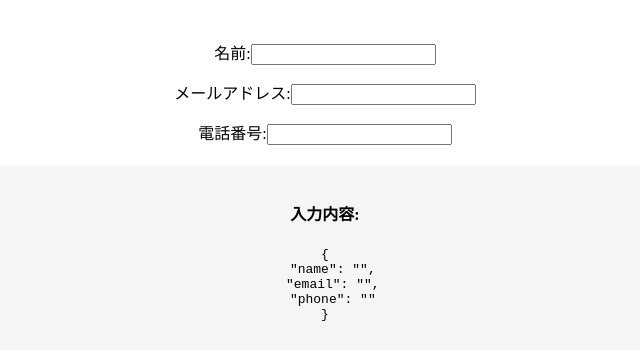
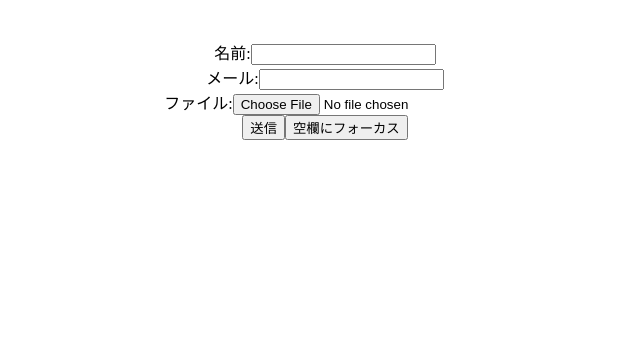
Before and after one commit to k-lib-jpg/react-execrcise, a React (Vite) app: page / in a window 1280 px wide. Shown: the top 360 px of the page, without its empty margins (315-955 px from the left). Built offline with nearby package versions, Linux system fonts and the light colour scheme; the HTML template or start-up script is replaced by a standard one.

Commit message:
practice 22

```diff
--- a/src/App.tsx
+++ b/src/App.tsx
@@ -1,10 +1,10 @@
 import './App.css'
-import ControlledForm from './components/basic/Question21'
+import UncontrolledForm from './components/basic/Question22'
 
 const App = () => {
   return (
     <>
-        <ControlledForm/>
+        <UncontrolledForm/>
     </>
   )
 }
--- /dev/null
+++ b/src/components/basic/Question22.tsx
@@ -0,0 +1,99 @@
+import { useRef, useState } from 'react';
+
+type FileData = {
+    name: string;
+    size: number;
+    type: string;
+};
+
+type SubmittedData = {
+    name: string;
+    email: string;
+    file: FileData | null;
+};
+
+const UncontrolledForm = () => {
+  const nameRef = useRef<HTMLInputElement>(null);
+  const emailRef = useRef<HTMLInputElement>(null);
+  const fileRef = useRef<HTMLInputElement>(null);
+  const [submittedData, setSubmittedData] = useState<SubmittedData | null>(null);
+  const [fileName, setFileName] = useState('');
+
+  const handleSubmit = (e: React.FormEvent<HTMLFormElement>) => {
+    e.preventDefault();
+    // refから値を取得
+    const name = nameRef.current?.value || "";
+    const email = emailRef.current?.value || "";
+    const file = fileRef.current?.files?.[0]
+    ? {
+        name: fileRef.current.files[0].name,
+        size: fileRef.current.files[0].size,
+        type: fileRef.current.files[0].type
+      }
+   : null;
+
+    setSubmittedData({ name, email, file });
+
+};
+
+  const handleFileChange = () => {
+    // ファイル選択処理
+    const file = fileRef.current?.files?.[0];
+    if (file) {
+        setFileName(file.name);
+    } else {
+        setFileName("");
+    }
+  };
+
+  const focusFirstEmpty = () => {
+    // 最初の空フィールドにフォーカス
+    if (!nameRef.current?.value) {
+        nameRef.current?.focus();
+    } else if (!emailRef.current?.value) {
+        emailRef.current?.focus();
+    } else {
+        alert("全てのフィールドが入力されています");
+    }
+  };
+
+  return (
+    <div>
+      <form onSubmit={handleSubmit}>
+        <div>
+          <label>名前:</label>
+          <input ref={nameRef} type="text" />
+        </div>
+
+        <div>
+          <label>メール:</label>
+          <input ref={emailRef} type="email" />
+        </div>
+
+        <div>
+          <label>ファイル:</label>
+          <input
+            ref={fileRef}
+            type="file"
+            onChange={handleFileChange}
+          />
+          {fileName && <p>選択: {fileName}</p>}
+        </div>
+
+        <button type="submit">送信</button>
+        <button type="button" onClick={focusFirstEmpty}>
+          空欄にフォーカス
+        </button>
+      </form>
+
+      {submittedData && (
+        <div>
+          <h4>送信データ:</h4>
+          <pre>{JSON.stringify(submittedData, null, 2)}</pre>
+        </div>
+      )}
+    </div>
+  );
+}
+
+export default UncontrolledForm;
```
